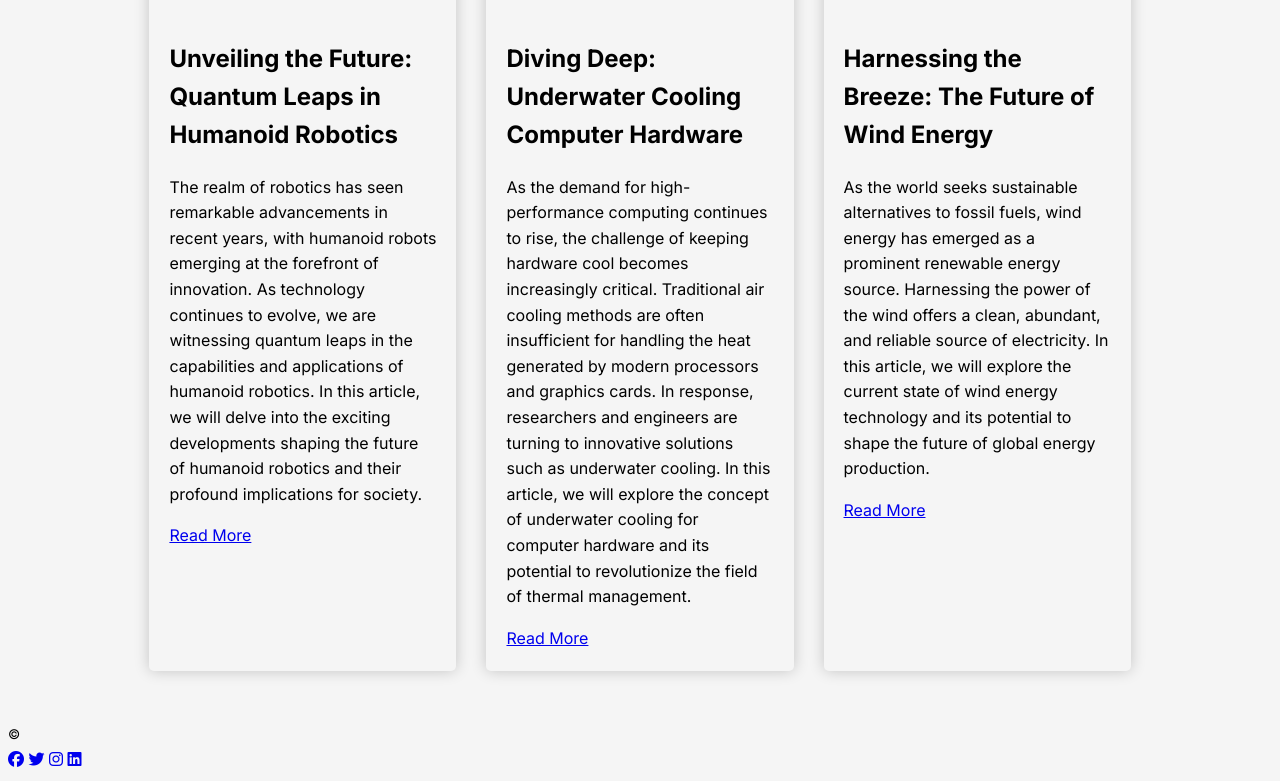
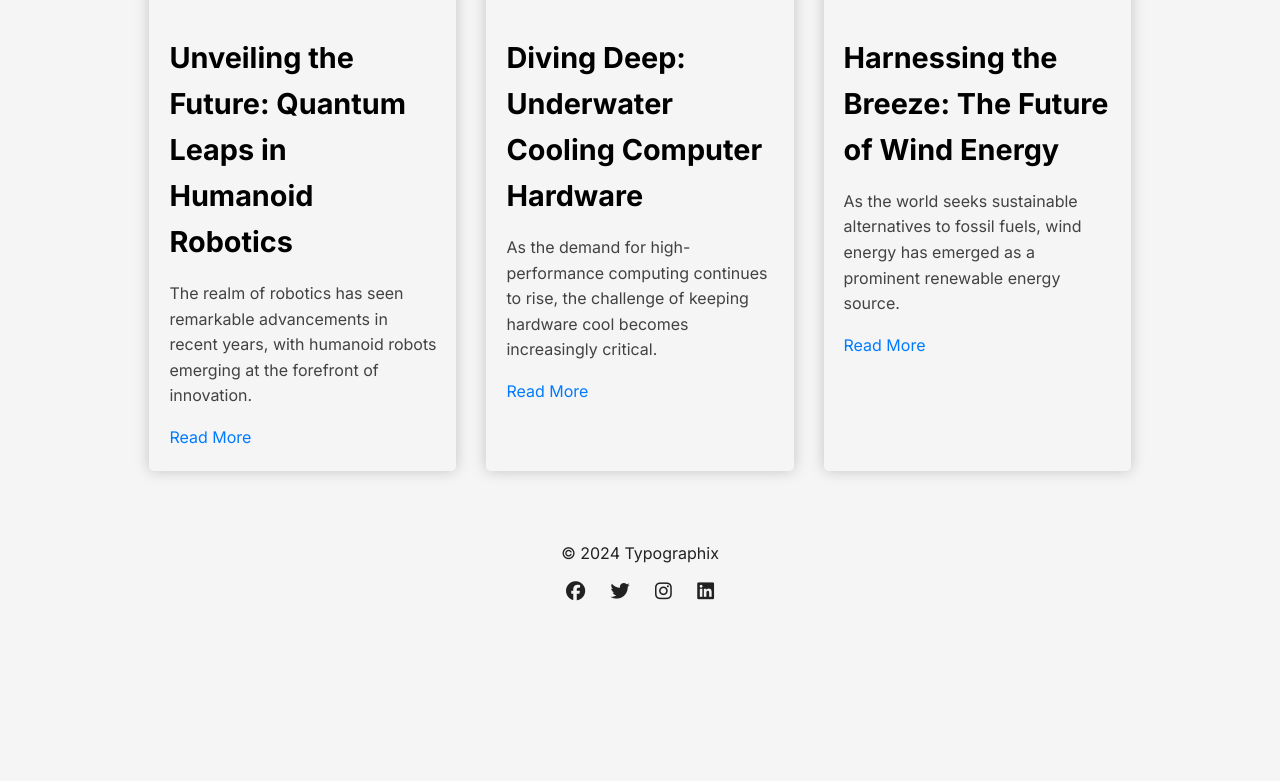
Before and after one commit to wiseacreserj/ztm-css-bootcamp, a plain HTML site: page typographix-v3/index.html in a window 1280 px wide. Shown: the part 1111-1892 px from the top of the page. After the commit the page ends 1746 px from the top, so only its background shows below. Drawn offline with Linux system fonts and the light colour scheme.

Commit message:
typographix-blog styled main page content

```diff
--- a/typographix-v3/index.html
+++ b/typographix-v3/index.html
@@ -62,12 +62,7 @@
                     <p>
                         The realm of robotics has seen remarkable advancements
                         in recent years, with humanoid robots emerging at the
-                        forefront of innovation. As technology continues to
-                        evolve, we are witnessing quantum leaps in the
-                        capabilities and applications of humanoid robotics. In
-                        this article, we will delve into the exciting
-                        developments shaping the future of humanoid robotics and
-                        their profound implications for society.
+                        forefront of innovation.
                     </p>
                     <a href="article2.html">Read More</a>
                 </div>
@@ -82,14 +77,7 @@
                     <p>
                         As the demand for high-performance computing continues
                         to rise, the challenge of keeping hardware cool becomes
-                        increasingly critical. Traditional air cooling methods
-                        are often insufficient for handling the heat generated
-                        by modern processors and graphics cards. In response,
-                        researchers and engineers are turning to innovative
-                        solutions such as underwater cooling. In this article,
-                        we will explore the concept of underwater cooling for
-                        computer hardware and its potential to revolutionize the
-                        field of thermal management.
+                        increasingly critical.
                     </p>
                     <a href="article3.html">Read More</a>
                 </div>
@@ -104,11 +92,7 @@
                     <p>
                         As the world seeks sustainable alternatives to fossil
                         fuels, wind energy has emerged as a prominent renewable
-                        energy source. Harnessing the power of the wind offers a
-                        clean, abundant, and reliable source of electricity. In
-                        this article, we will explore the current state of wind
-                        energy technology and its potential to shape the future
-                        of global energy production.
+                        energy source.
                     </p>
                     <a href="article4.html">Read More</a>
                 </div>
@@ -116,7 +100,7 @@
         </main>
         <!-- Footer -->
         <footer>
-            <small>&copy;</small>
+            <small>&copy; 2024 Typographix</small>
             <div class="social-icons">
                 <a href="#"
                     ><i class="fa-brands fa-facebook" title="Facebook"></i
--- a/typographix-v3/style.css
+++ b/typographix-v3/style.css
@@ -58,3 +58,48 @@ body {
     padding: 20px;
     border-radius: 5px;
 }
+
+.article h2 {
+    font-size: 1.8rem;
+    margin: 15px 0;
+}
+
+.article p {
+    font-size: 1rem;
+    color: rgb(66, 66, 66);
+}
+
+a {
+    text-decoration: none;
+    color: hsl(211, 100%, 50%);
+    transition: color 0.3s;
+}
+
+a:hover {
+    olor: hsl(211, 100%, 30%);
+}
+
+/* Footer */
+
+footer {
+    display: flex;
+    flex-direction: column;
+    align-items: center;
+    justify-content: center;
+    font-size: 1.2rem;
+    padding: 20px 0;
+    color: rgba(33, 33, 33);
+}
+
+.social-icons {
+    margin-top: 10px;
+}
+
+.social-icons a {
+    margin: 0 10px;
+    color: rgba(33, 33, 33);
+}
+
+.social-icons a:hover {
+    color: hsl(0, 0, 25%);
+}
```
